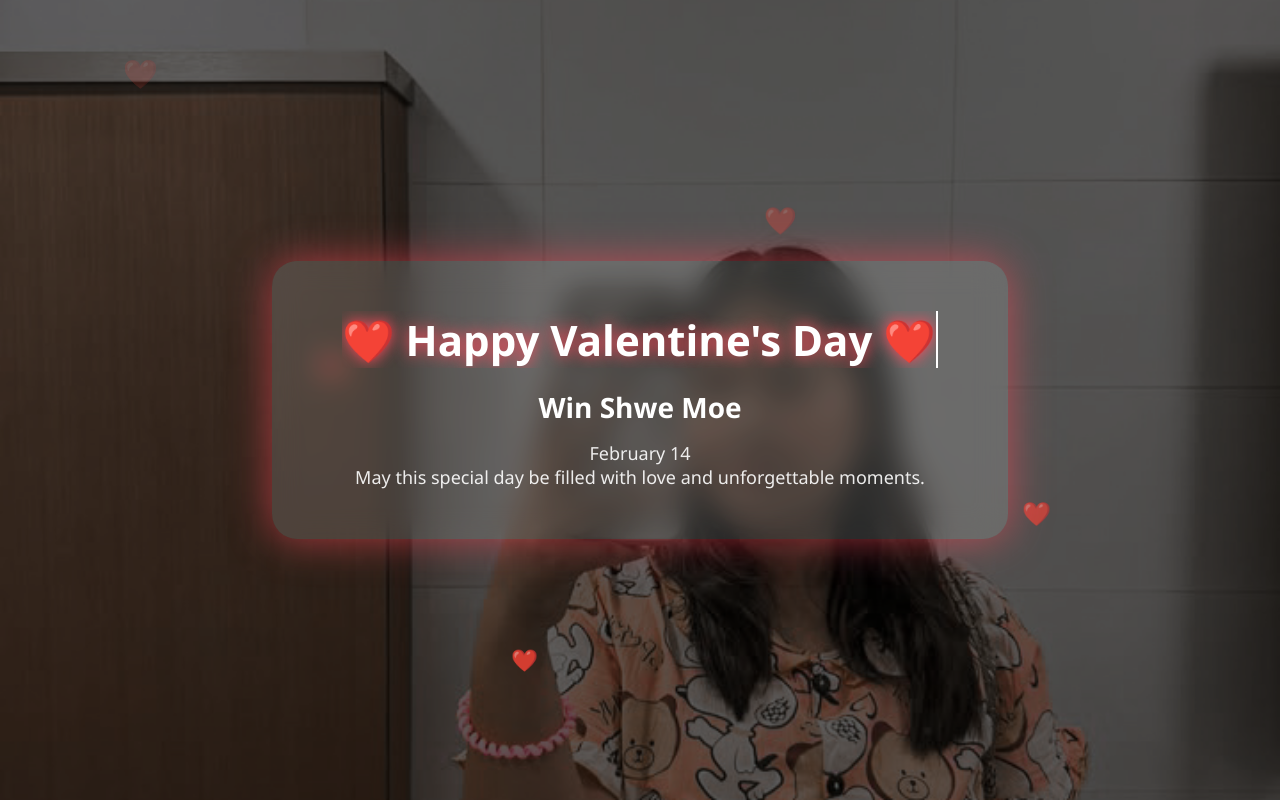
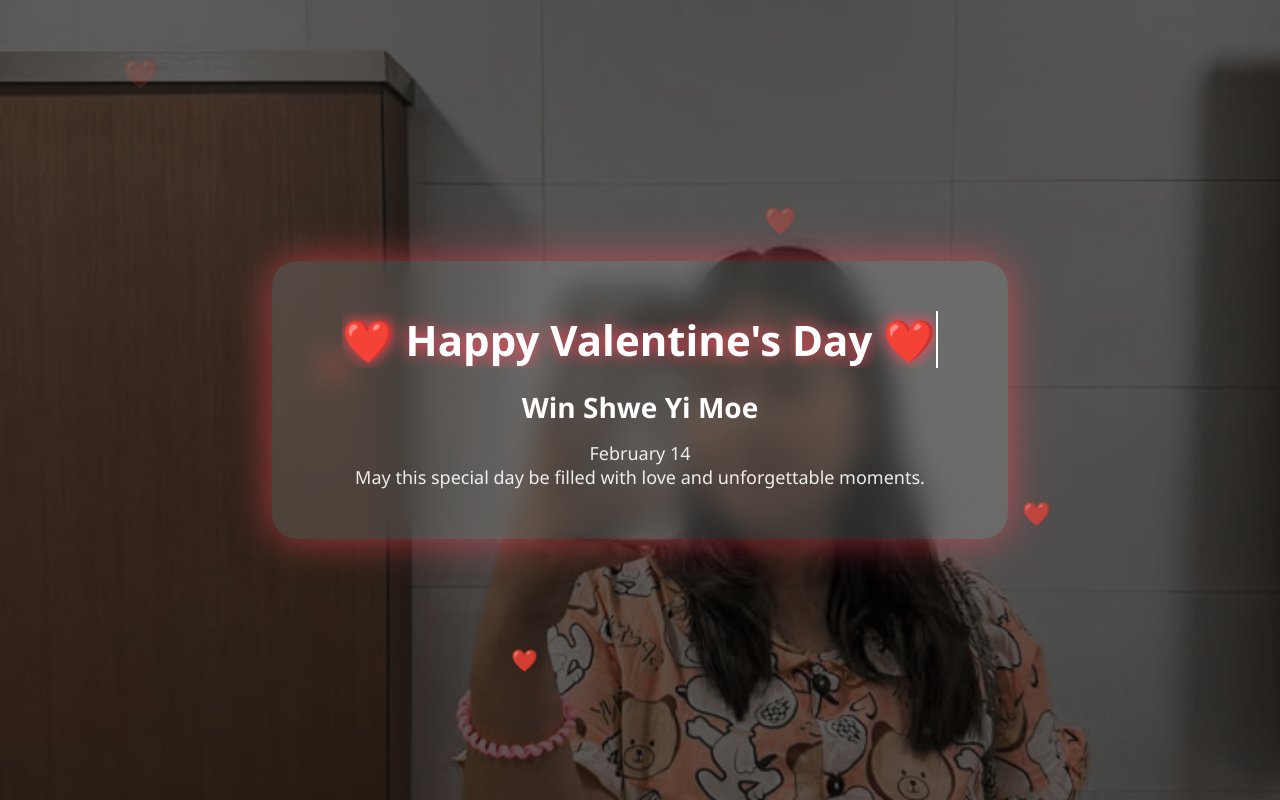
Before and after one commit to HONG757/Hong-, a plain HTML site: page index.html in a window 1280 px wide. Drawn offline with Linux system fonts and the light colour scheme.

Commit message:
update website Hong

```diff
--- a/index.html
+++ b/index.html
@@ -115,7 +115,7 @@
   <!-- Card -->
   <div class="card">
     <h1 class="typing"></h1>
-    <h2>Win Shwe Moe</h2>
+    <h2>Win Shwe Yi Moe</h2>
     <p>February 14</p>
     <p>May this special day be filled with love and unforgettable moments.</p>
   </div>
```
